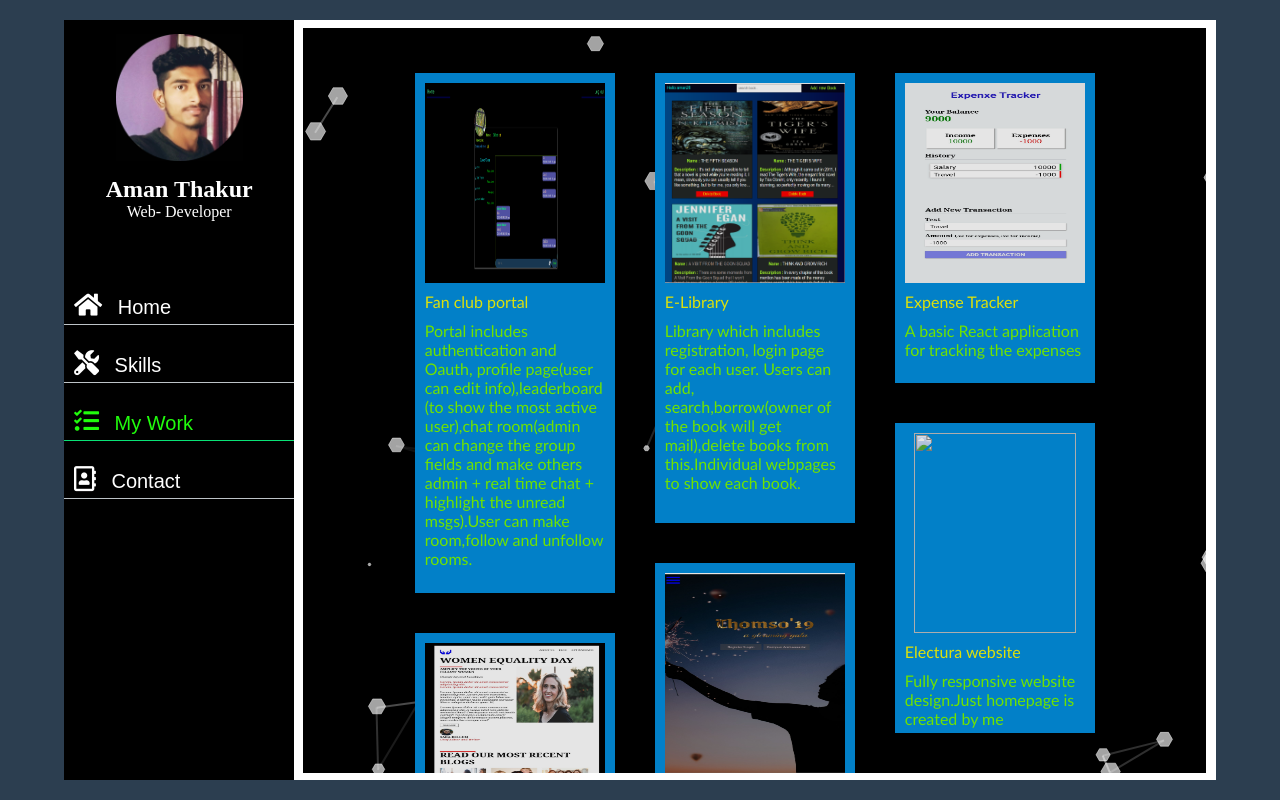
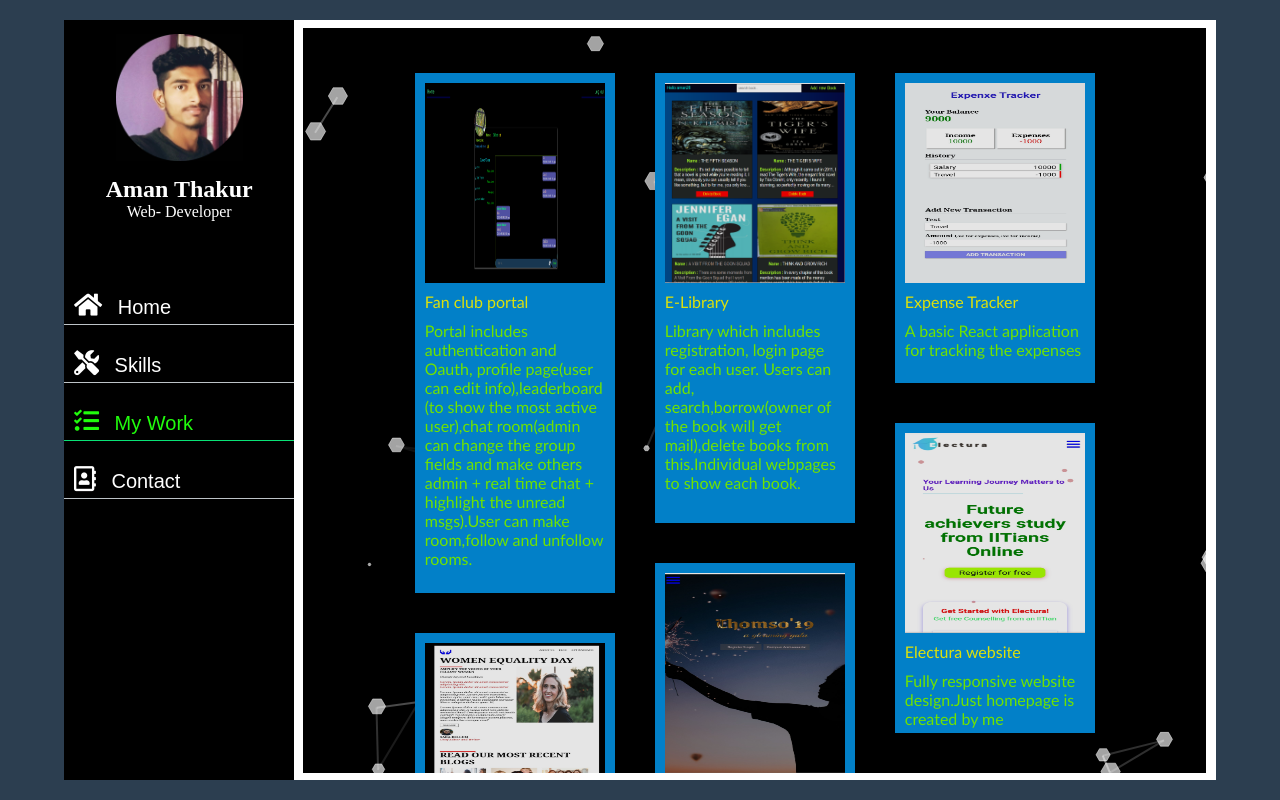
Before and after one commit to aman282571/portfolio, a plain HTML site: page project.html in a window 1280 px wide. Drawn offline with nearby package versions, Linux system fonts and the light colour scheme; the site is published under a folder, as on GitHub Pages, so addresses that start at the root find nothing.

Commit message:
image address corrction

```diff
--- a/project.html
+++ b/project.html
@@ -51,7 +51,7 @@
                          <p class="desc">A basic React application for tracking the expenses</p> </div></a>
 
                          <a class="four" href="https://aman282571.github.io/electura" target="_blank">
-                            <div>  <img src="/photos/electura.jpg" height="200px" width="90%" alt="">
+                            <div>  <img src="./photos/electura.jpg" height="200px" width="90%" alt="">
                                 <p class="heading">Electura website </p>
                                  <p class="desc">Fully responsive website design.Just homepage is created by me</p> </div></a>
 
```
